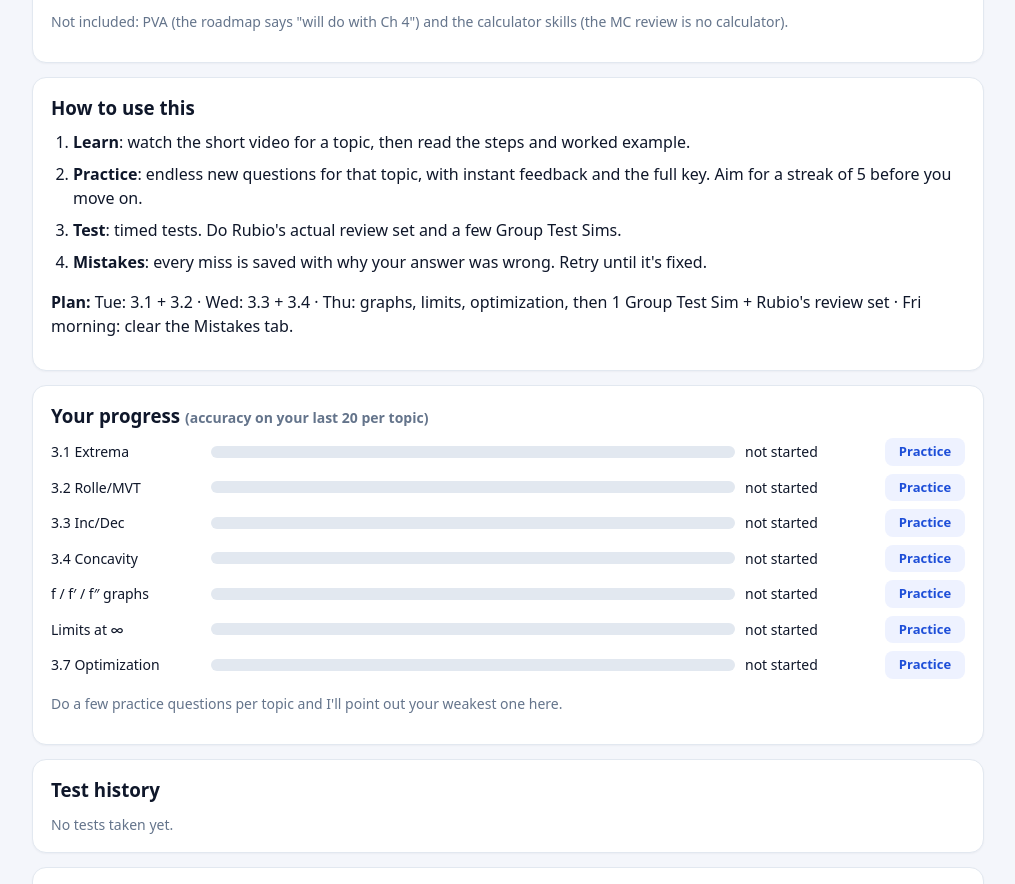
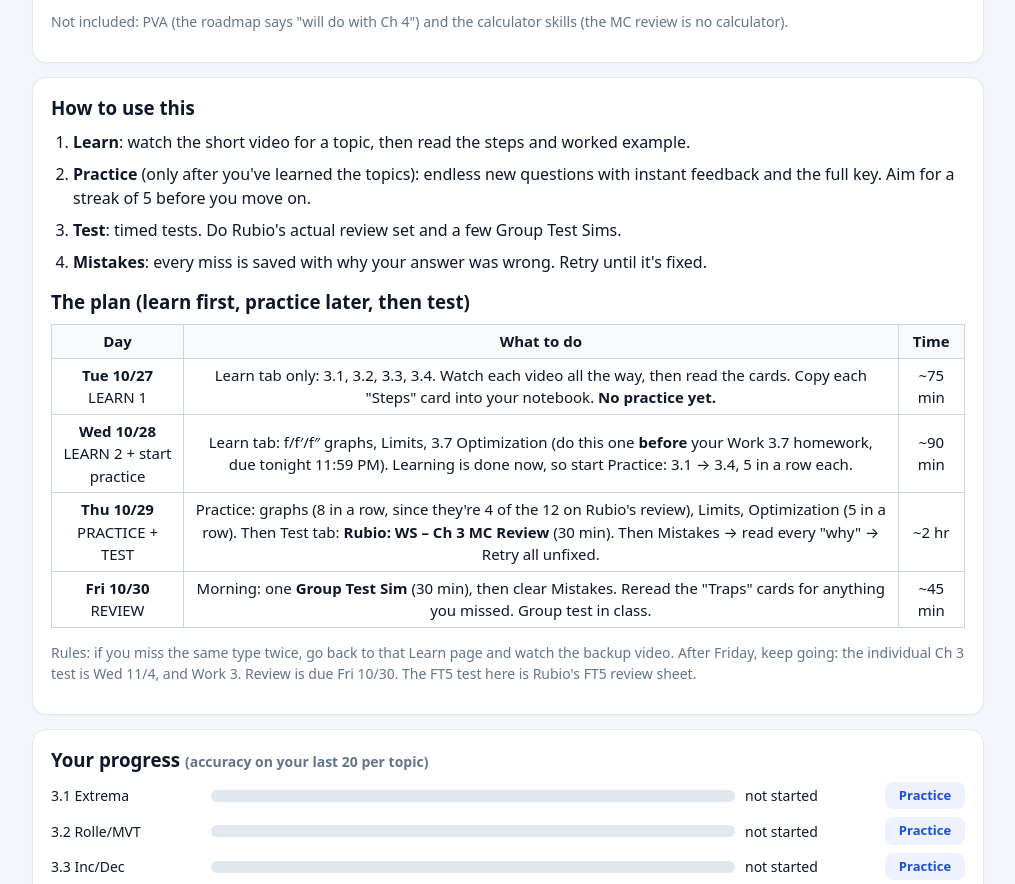
Before and after one commit to aryandesai0609-crypto/calc-ch3, a plain HTML site: page index.html in a window 1280 px wide. Shown: the part 543-1427 px from the top of the page, without its empty margins (132-1147 px from the left). Drawn offline with nearby package versions, Linux system fonts and the light colour scheme.

Commit message:
Update study plan on Home

```diff
--- a/index.html
+++ b/index.html
@@ -126,8 +126,14 @@ ul{margin:6px 0;padding-left:22px}
     <p>On Canvas, <b>"Test CH3 Group Test"</b> (6 pts) has Rubio's <b>"WS – Ch 3 MC Review"</b> key attached, so expect that style: <b>no calculator, multiple choice (a–e)</b>, done with your group.</p>
     <ul><li><b>3.1</b> Extrema on an interval (critical numbers, Candidates Test)</li><li><b>3.2</b> Rolle's Theorem and the MVT</li><li><b>3.3</b> Increasing/decreasing and the First Derivative Test</li><li><b>3.4</b> Concavity, inflection points, and the Second Derivative Test</li><li><b>Graphs</b> of f, f′, f″ (the review has 4 graph questions out of 12!)</li><li><b>Limits at ∞</b> / horizontal asymptotes (on both reviews)</li><li><b>3.7</b> Optimization (on the FT5 review)</li></ul>
     <p class="muted">Not included: PVA (the roadmap says "will do with Ch 4") and the calculator skills (the MC review is no calculator).</p></div>
-  <div class="card"><h3>How to use this</h3><ol class="steps"><li><b>Learn</b>: watch the short video for a topic, then read the steps and worked example.</li><li><b>Practice</b>: endless new questions for that topic, with instant feedback and the full key. Aim for a streak of 5 before you move on.</li><li><b>Test</b>: timed tests. Do Rubio's actual review set and a few Group Test Sims.</li><li><b>Mistakes</b>: every miss is saved with why your answer was wrong. Retry until it's fixed.</li></ol>
-    <p><b>Plan:</b> Tue: 3.1 + 3.2 · Wed: 3.3 + 3.4 · Thu: graphs, limits, optimization, then 1 Group Test Sim + Rubio's review set · Fri morning: clear the Mistakes tab.</p></div>
+  <div class="card"><h3>How to use this</h3><ol class="steps"><li><b>Learn</b>: watch the short video for a topic, then read the steps and worked example.</li><li><b>Practice</b> (only after you've learned the topics): endless new questions with instant feedback and the full key. Aim for a streak of 5 before you move on.</li><li><b>Test</b>: timed tests. Do Rubio's actual review set and a few Group Test Sims.</li><li><b>Mistakes</b>: every miss is saved with why your answer was wrong. Retry until it's fixed.</li></ol>
+    <h3 style="margin-top:14px">The plan (learn first, practice later, then test)</h3>
+    <table class="ct" style="width:100%"><tr><th>Day</th><th>What to do</th><th>Time</th></tr>
+    <tr><td><b>Tue 10/27</b><br>LEARN 1</td><td>Learn tab only: 3.1, 3.2, 3.3, 3.4. Watch each video all the way, then read the cards. Copy each "Steps" card into your notebook. <b>No practice yet.</b></td><td>~75 min</td></tr>
+    <tr><td><b>Wed 10/28</b><br>LEARN 2 + start practice</td><td>Learn tab: f/f′/f″ graphs, Limits, 3.7 Optimization (do this one <b>before</b> your Work 3.7 homework, due tonight 11:59 PM). Learning is done now, so start Practice: 3.1 → 3.4, 5 in a row each.</td><td>~90 min</td></tr>
+    <tr><td><b>Thu 10/29</b><br>PRACTICE + TEST</td><td>Practice: graphs (8 in a row, since they're 4 of the 12 on Rubio's review), Limits, Optimization (5 in a row). Then Test tab: <b>Rubio: WS – Ch 3 MC Review</b> (30 min). Then Mistakes → read every "why" → Retry all unfixed.</td><td>~2 hr</td></tr>
+    <tr><td><b>Fri 10/30</b><br>REVIEW</td><td>Morning: one <b>Group Test Sim</b> (30 min), then clear Mistakes. Reread the "Traps" cards for anything you missed. Group test in class.</td><td>~45 min</td></tr></table>
+    <p class="muted">Rules: if you miss the same type twice, go back to that Learn page and watch the backup video. After Friday, keep going: the individual Ch 3 test is Wed 11/4, and Work 3. Review is due Fri 10/30. The FT5 test here is Rubio's FT5 review sheet.</p></div>
   <div class="card"><h3>Your progress <span class="muted">(accuracy on your last 20 per topic)</span></h3><div id="progress"></div><p id="weak" class="muted"></p></div>
   <div class="card"><h3>Test history</h3><div id="hist"></div></div>
   <div class="card"><h3>Group test tips</h3><ul><li>Split it up: everyone does every problem, then compare. If you disagree, the sign chart decides.</li><li>Always ask whether the graph is of <b>f</b>, <b>f′</b>, or <b>f″</b> before you answer anything.</li><li>Answer the question they asked: the max <b>value</b> (y) vs <b>where</b> (x), and x vs y in optimization.</li><li>Even powers don't change sign. Check endpoints on closed intervals.</li></ul></div>
```
